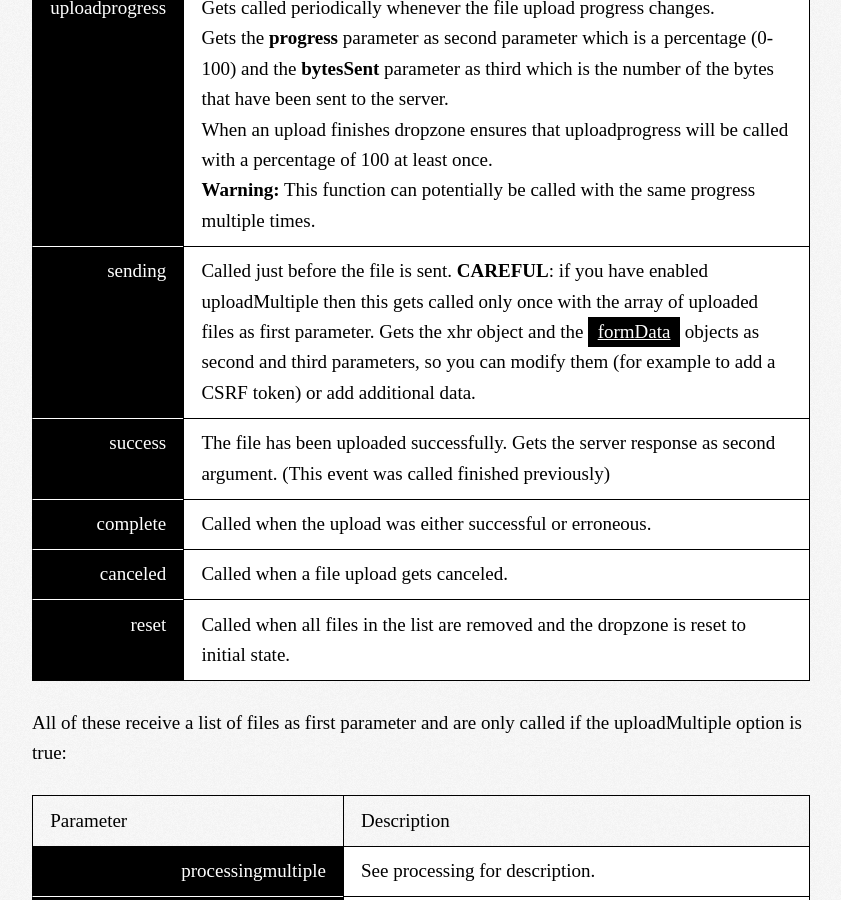
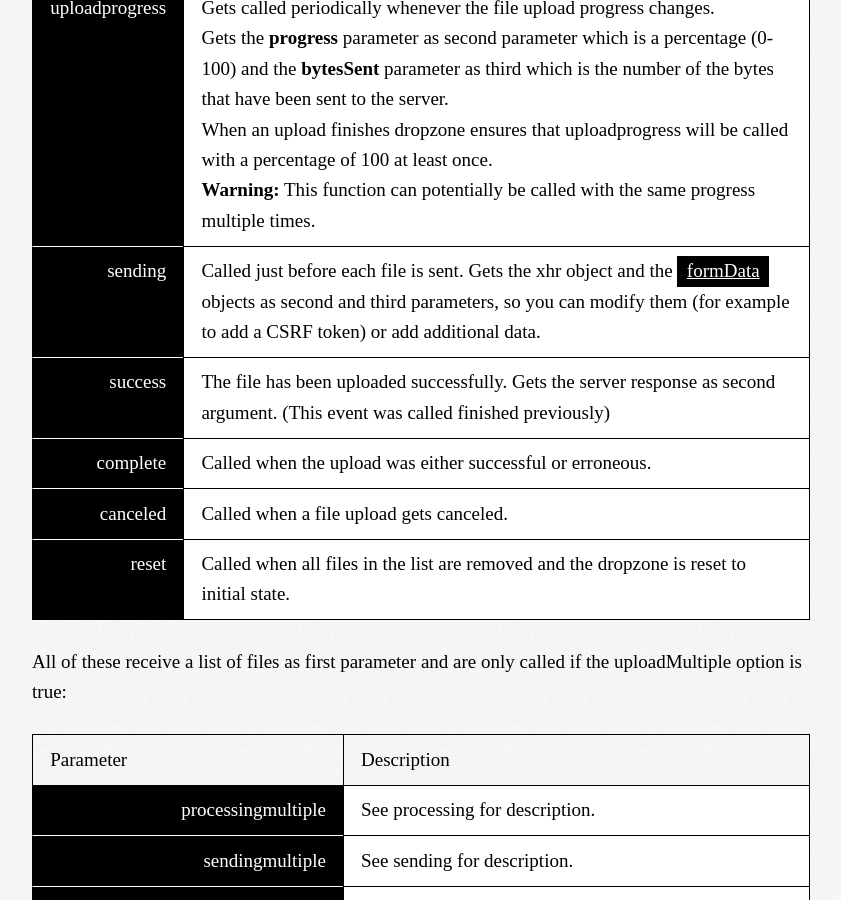
Before and after one commit to dropzone/dropzone, a Jekyll site: the page built from index.md, in a window 1280 px wide and 900 px high, scrolled down 14979 px. Shown: the whole window, without its empty margins (219-1060 px from the left). Built offline with Jekyll 4.4.1, drawn with Linux system fonts in a browser that asks for light colours; Markdown is read by kramdown in place of the engine named in the settings; comment, search, counter and statistics services are not loaded.

Commit message:
Removed the wrong warning notice for the sending event.

```diff
--- a/index.md
+++ b/index.md
@@ -384,7 +384,7 @@
 | `error`               | An error occured. Receives the **errorMessage** as second parameter and if the error was due to the XMLHttpRequest the xhr object as third.
 | `processing`          | When a file gets processed (since there is a queue not all files are processed immediately). This event was called `processingfile` previously.
 | `uploadprogress`      | Gets called periodically whenever the file upload progress changes.<br />Gets the **progress** parameter as second parameter which is a percentage (0-100) and the **bytesSent** parameter as third which is the number of the bytes that have been sent to the server.<br />When an upload finishes dropzone *ensures* that uploadprogress will be called with a percentage of 100 *at least* once.<br />**Warning:** This function can potentially be called with the same progress multiple times.
-| `sending`             | Called just before the file is sent. **CAREFUL**: if you have enabled `uploadMultiple` then this gets called only once with the array of uploaded files as first parameter. Gets the xhr object and the [formData](https://developer.mozilla.org/en-US/docs/DOM/XMLHttpRequest/FormData) objects as second and third parameters, so you can modify them (for example to add a CSRF token) or add additional data.
+| `sending`             | Called just before each file is sent. Gets the xhr object and the [formData](https://developer.mozilla.org/en-US/docs/DOM/XMLHttpRequest/FormData) objects as second and third parameters, so you can modify them (for example to add a CSRF token) or add additional data.
 | `success`             | The file has been uploaded successfully. Gets the server response as second argument. (This event was called `finished` previously)
 | `complete`            | Called when the upload was either successful or erroneous.
 | `canceled`            | Called when a file upload gets canceled.
```
